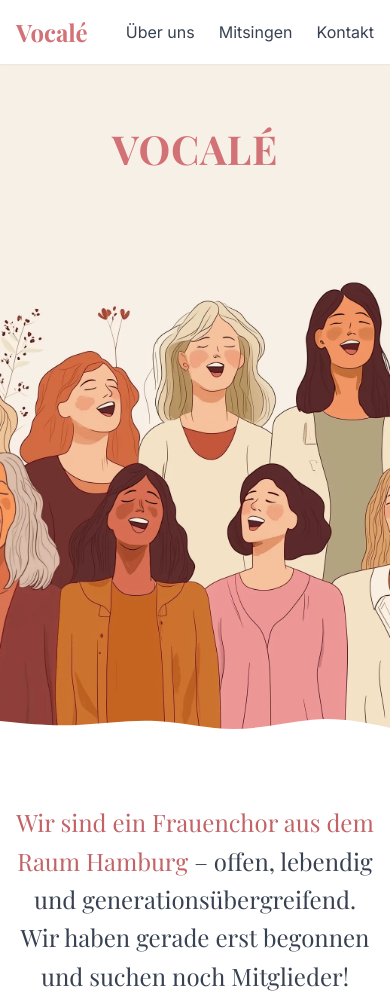
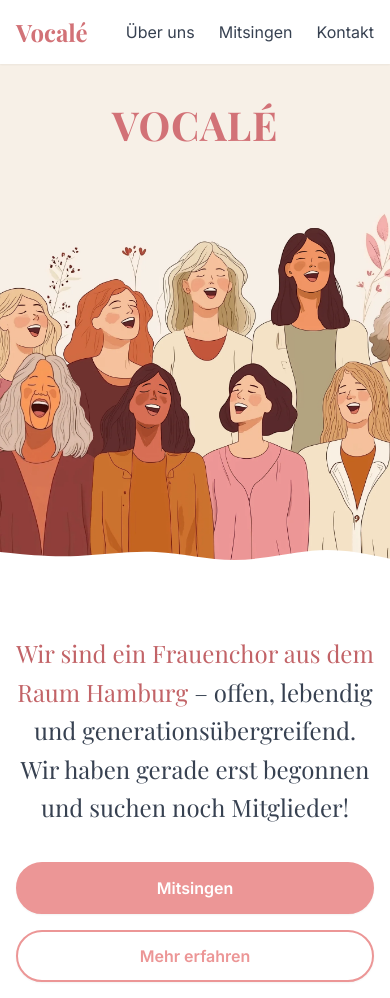
Before and after one commit to jonathanglasmeyer/vocale-website, an Astro site: page / in a window 390 px wide. Shown: the top 998 px of the page. Built offline with nearby package versions, Linux system fonts and the light colour scheme; Astro itself is replaced by a stand-in of ours.

Commit message:
better responsive hero

```diff
--- a/src/pages/index.astro
+++ b/src/pages/index.astro
@@ -5,7 +5,7 @@
 <MainLayout title="Startseite">
   <div class="relative">
     <!-- Hero-Bereich mit Bild und Inhalt -->
-    <section class="relative overflow-hidden min-h-[80vh] flex flex-col justify-start">
+    <section class="relative overflow-hidden min-h-[60vh] md:min-h-[70vh] lg:min-h-[80vh] flex flex-col justify-start">
       <!-- Hero-Bild mit Überlagerung -->
       <div class="absolute inset-0 z-0">
         <picture>
@@ -22,7 +22,7 @@
       </div>
 
       <!-- Typografischer Bereich oben im Hero -->
-      <div class="relative z-10 w-full flex flex-col items-center pt-16 md:pt-20 lg:pt-14">
+      <div class="relative z-10 w-full flex flex-col items-center pt-10 md:pt-20 lg:pt-14">
         <h1 class="font-display uppercase tracking-[0.02em] text-primary-500 font-bold"
             style="font-size:clamp(2.5rem,8vw,5.5rem); letter-spacing:0.02em; line-height:1.05;">
           VOCALÉ
```
